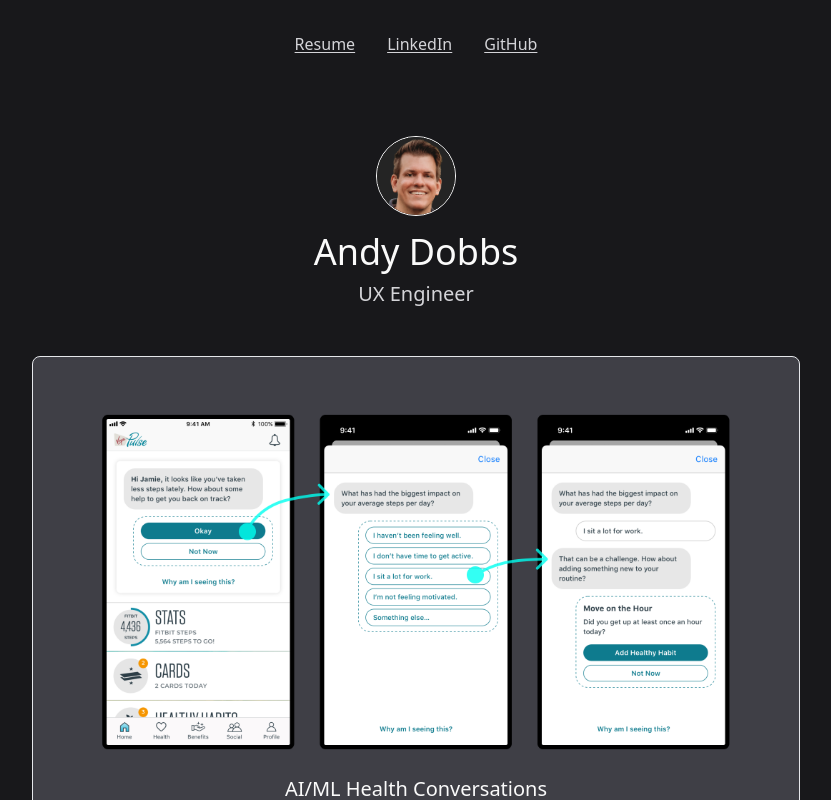
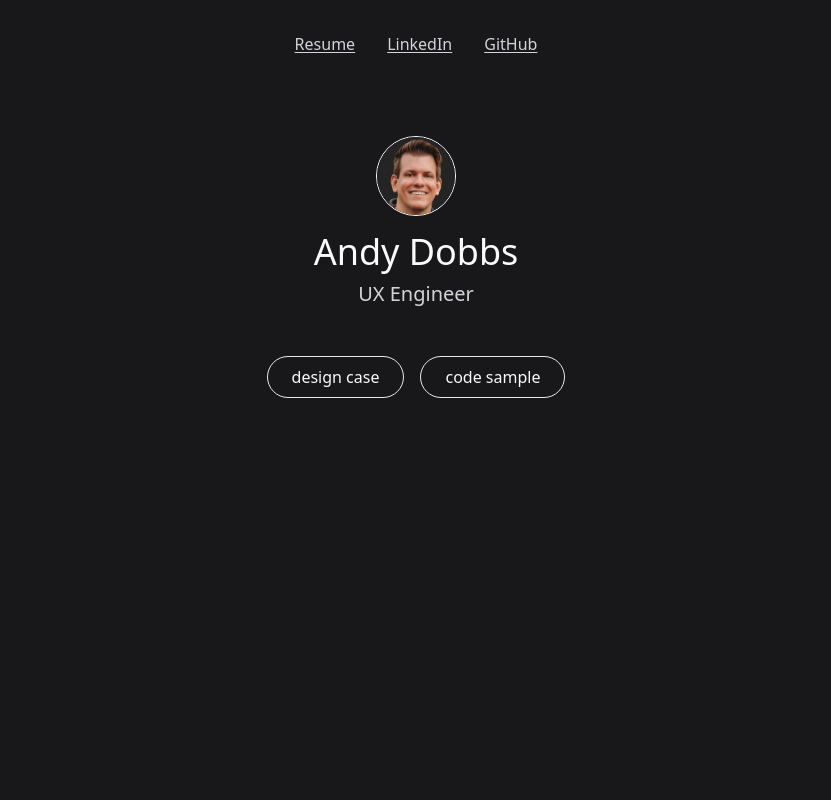
Before and after one commit to adobbs/portfolio, a Next.js app: page / in a window 1280 px wide. Shown: the top 800 px of the page, without its empty margins (224-1055 px from the left). Built offline with nearby package versions, Linux system fonts and the light colour scheme.

Commit message:
Change homepage to link to case study and code sample

```diff
--- a/pages/index.tsx
+++ b/pages/index.tsx
@@ -35,19 +35,14 @@ export default function Home() {
             />
             <h1 className="text-2xl md:text-4xl text-center mb-2">Andy Dobbs</h1>
             <h2 className="text-zinc-300 text-base md:text-xl text-center font-light mb-12">UX Engineer</h2>
-            <section className="bg-zinc-700 flex flex-col items-center text-base max-w-3xl mb-6 p-4 md:py-8 md:px-10 border rounded-lg">
-                <Image
-                    src="/vp-iq-steps.png"
-                    alt="VP IQ steps screenshots"
-                    width={960}
-                    height={540}
-                    priority
-                />
-                <h2 className="text-base md:text-xl text-center font-light mb-12">AI/ML Health Conversations</h2>
+            <div className="flex flex-row items-center">
               <Link href="/design-case-study">
-                  <button className="hover:text-[#aaff80] py-2 px-6 border hover:border-[#aaff80]  rounded-full">View case study</button>
+                <button className="hover:text-[#aaff80] hover:border-[#aaff80] mr-4 py-2 px-6 border rounded-full">design case</button>
               </Link>
-            </section>
+              <Link href="https://github.com/adobbs/portfolio" target="_blank">
+                <button className="hover:text-[#aaff80] hover:border-[#aaff80] py-2 px-6 border rounded-full">code sample</button>
+              </Link>
+            </div>
           </div>
       </div>
     </>
```
Lines whose indentation alone changed are shown as unchanged.
